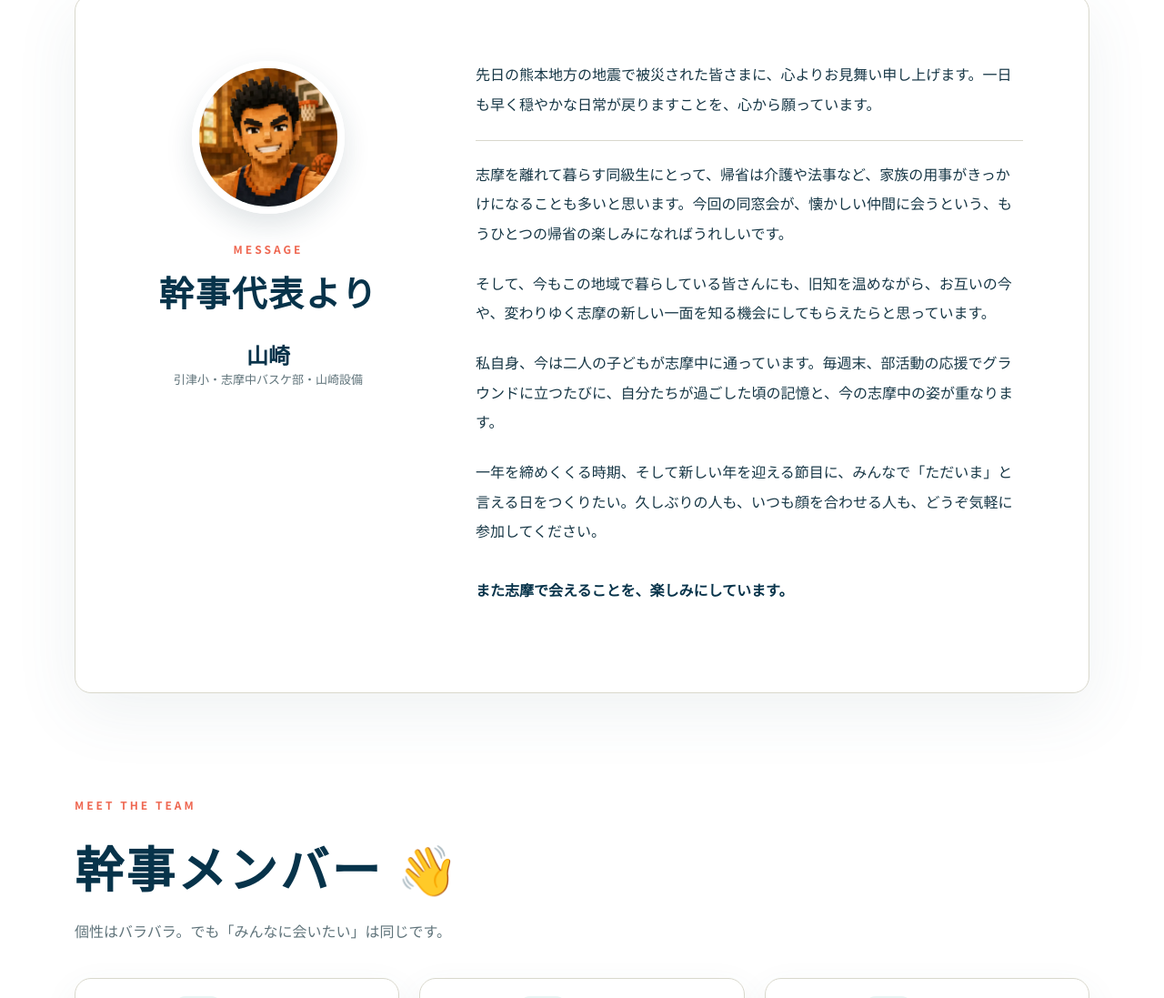
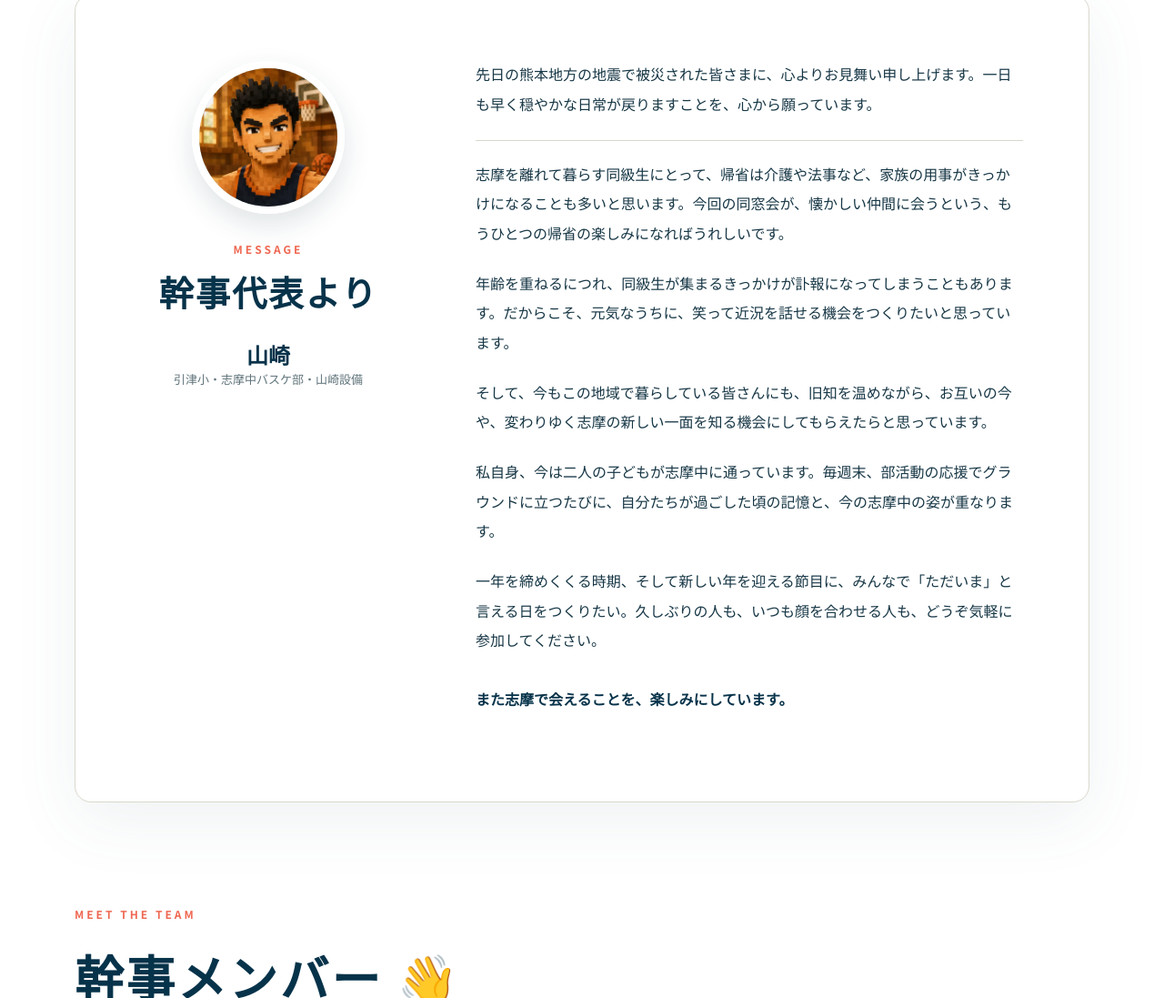
Before and after one commit to agile-drummer/shima-reunion-demo, a plain HTML site: page index.html in a window 1280 px wide. Shown: the part 4397-5494 px from the top of the page at 91% size. Drawn offline with Linux system fonts and the light colour scheme; a web font is replaced by a local one.

Commit message:
Add positive reunion motivation to organizer greeting

```diff
--- a/index.html
+++ b/index.html
@@ -153,6 +153,7 @@
         <div class="organizer-copy">
           <p>先日の熊本地方の地震で被災された皆さまに、心よりお見舞い申し上げます。一日も早く穏やかな日常が戻りますことを、心から願っています。</p>
           <p>志摩を離れて暮らす同級生にとって、帰省は介護や法事など、家族の用事がきっかけになることも多いと思います。今回の同窓会が、懐かしい仲間に会うという、もうひとつの帰省の楽しみになればうれしいです。</p>
+          <p>年齢を重ねるにつれ、同級生が集まるきっかけが訃報になってしまうこともあります。だからこそ、元気なうちに、笑って近況を話せる機会をつくりたいと思っています。</p>
           <p>そして、今もこの地域で暮らしている皆さんにも、旧知を温めながら、お互いの今や、変わりゆく志摩の新しい一面を知る機会にしてもらえたらと思っています。</p>
           <p>私自身、今は二人の子どもが志摩中に通っています。毎週末、部活動の応援でグラウンドに立つたびに、自分たちが過ごした頃の記憶と、今の志摩中の姿が重なります。</p>
           <p>一年を締めくくる時期、そして新しい年を迎える節目に、みんなで「ただいま」と言える日をつくりたい。久しぶりの人も、いつも顔を合わせる人も、どうぞ気軽に参加してください。</p>
```
